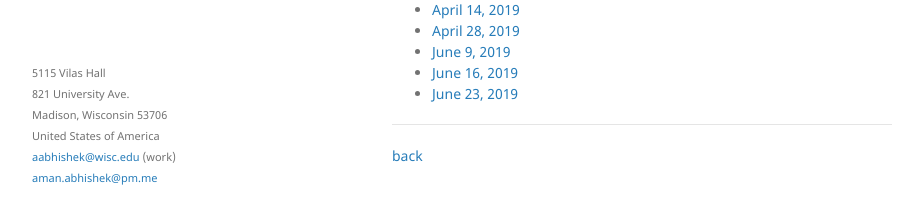
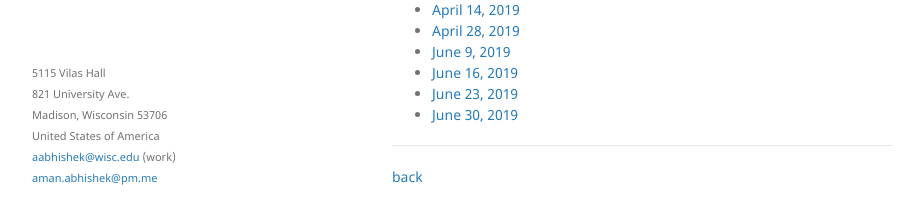
Before and after one commit to aman-abhishek/aman-abhishek.github.io, a Jekyll site: the page built from radio.md, in a window 1280 px wide and 966 px high. Shown: the part 709-933 px from the top of the window, without its empty margins (178-1101 px from the left). Built offline with Jekyll 4.4.1, drawn with Linux system fonts in a browser that asks for light colours; our own code applies the rules of GitHub Pages for plain Markdown files.

```diff
--- a/radio.md
+++ b/radio.md
@@ -33,6 +33,7 @@ Below are the recordings of the episodes of *World View* that I have contributed
 * [June 9, 2019](https://www.dropbox.com/s/mhipohboick13yt/June%209%202019.mp3)
 * [June 16, 2019](https://www.dropbox.com/s/byhvezdfefz4jt2/June%2016%202019.mp3)
 * [June 23, 2019](https://www.dropbox.com/s/kxa1nakz7m3o5in/June%2023%202019.mp3)
+* [June 30, 2019](https://www.dropbox.com/s/rb0rm6j37qiajyx/June%2030%202019.mp3)
 
 ----------------------------------------------------------------------------------------
 
```
